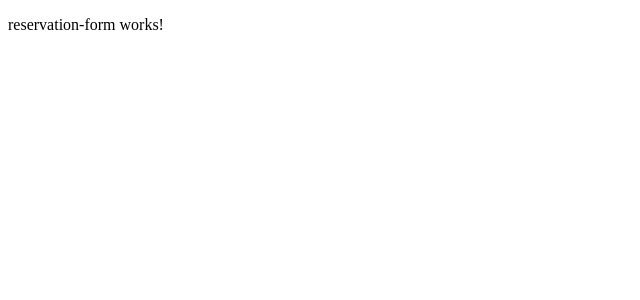
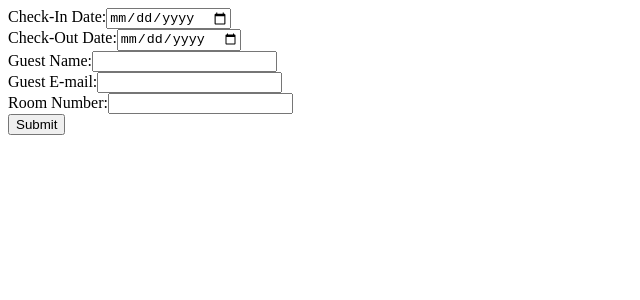
Before and after one commit to BenceRcz/Angular-Sample-Projects, an Angular app in the folder hotel-app/: page /new in a window 1280 px wide. Shown: the top 300 px of the page, without its empty margins (0-640 px from the left). Built offline with nearby package versions, Linux system fonts and the light colour scheme.

Commit message:
reservation-form

```diff
--- a/hotel-app/src/app/home/home.component.html
+++ b/hotel-app/src/app/home/home.component.html
@@ -1,5 +1,5 @@
 <div>
     <h2>Welcome to Hotel Reservation Portal!</h2>
     <button [routerLink]="['/new']">New</button>
-    <button>View Reservation</button>
+    <button [routerLink]="['/list']">View Reservation</button>
 </div>
--- a/hotel-app/src/app/reservation-form/reservation-form.component.html
+++ b/hotel-app/src/app/reservation-form/reservation-form.component.html
@@ -1 +1,27 @@
-<p>reservation-form works!</p>
+<form [formGroup]="reservationForm" (ngSubmit)="onSubmit()">
+    <div>
+        <label>Check-In Date:</label>
+        <input type="date" formControlName="checkInDate">
+    </div>
+
+    <div>
+        <label>Check-Out Date:</label>
+        <input type="date" formControlName="checkOutDate">
+    </div>
+
+    <div>
+        <label>Guest Name:</label>
+        <input type="text" formControlName="guestName">
+    </div>
+
+    <div>
+        <label>Guest E-mail:</label>
+        <input type="text" formControlName="guestEmail">
+    </div>
+
+    <div>
+        <label>Room Number:</label>
+        <input type="number" formControlName="roomNumber">
+    </div>
+    <button type="submit">Submit</button>
+</form>
--- a/hotel-app/src/app/reservation-form/reservation-form.component.ts
+++ b/hotel-app/src/app/reservation-form/reservation-form.component.ts
@@ -1,10 +1,31 @@
-import { Component } from '@angular/core';
+import { Component, OnInit } from '@angular/core';
+import { FormBuilder, FormGroup, Validators } from '@angular/forms';
 
 @Component({
   selector: 'app-reservation-form',
   templateUrl: './reservation-form.component.html',
   styleUrl: './reservation-form.component.css'
 })
-export class ReservationFormComponent {
+export class ReservationFormComponent implements OnInit {
+  reservationForm: FormGroup = new FormGroup({});
 
+  constructor(private formBuilder: FormBuilder) {
+    this.reservationForm = this.formBuilder.group({
+      checkInDate: ['', Validators.required],
+      checkOutDate: ['', Validators.required],
+      guestName: ['', Validators.required],
+      guestEmail: ['', [Validators.required, Validators.email] ],
+      roomNumber: ['', Validators.required],
+    });
+  }
+
+  ngOnInit(): void {
+
+  }
+
+  onSubmit() {
+    if (this.reservationForm.valid) {
+      console.log("reservation form is valid");
+    }
+  }
 }
```
Also changed, not shown: hotel-app/src/app/reservation/reservation.module.ts (+5 -2 lines).
